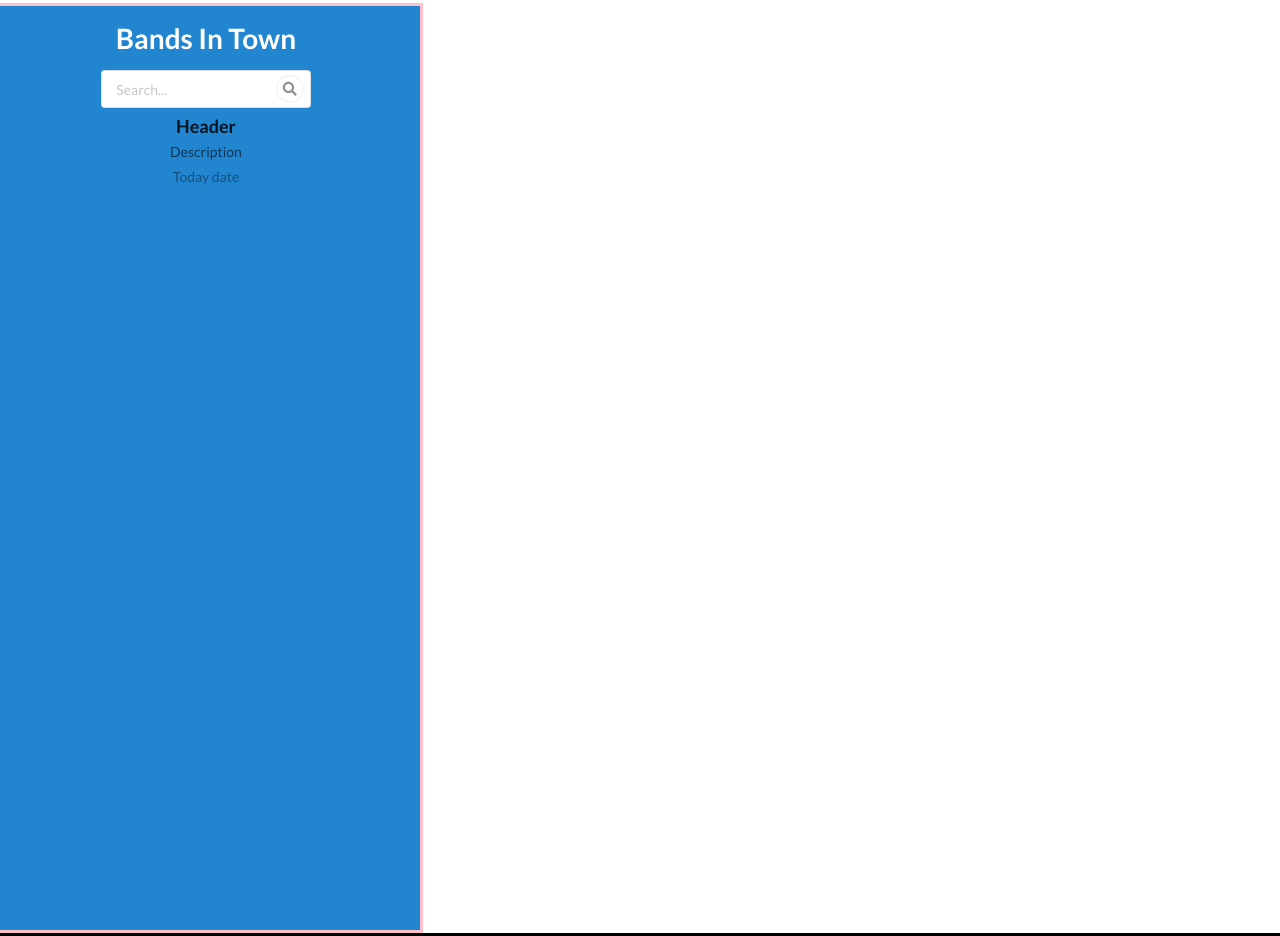
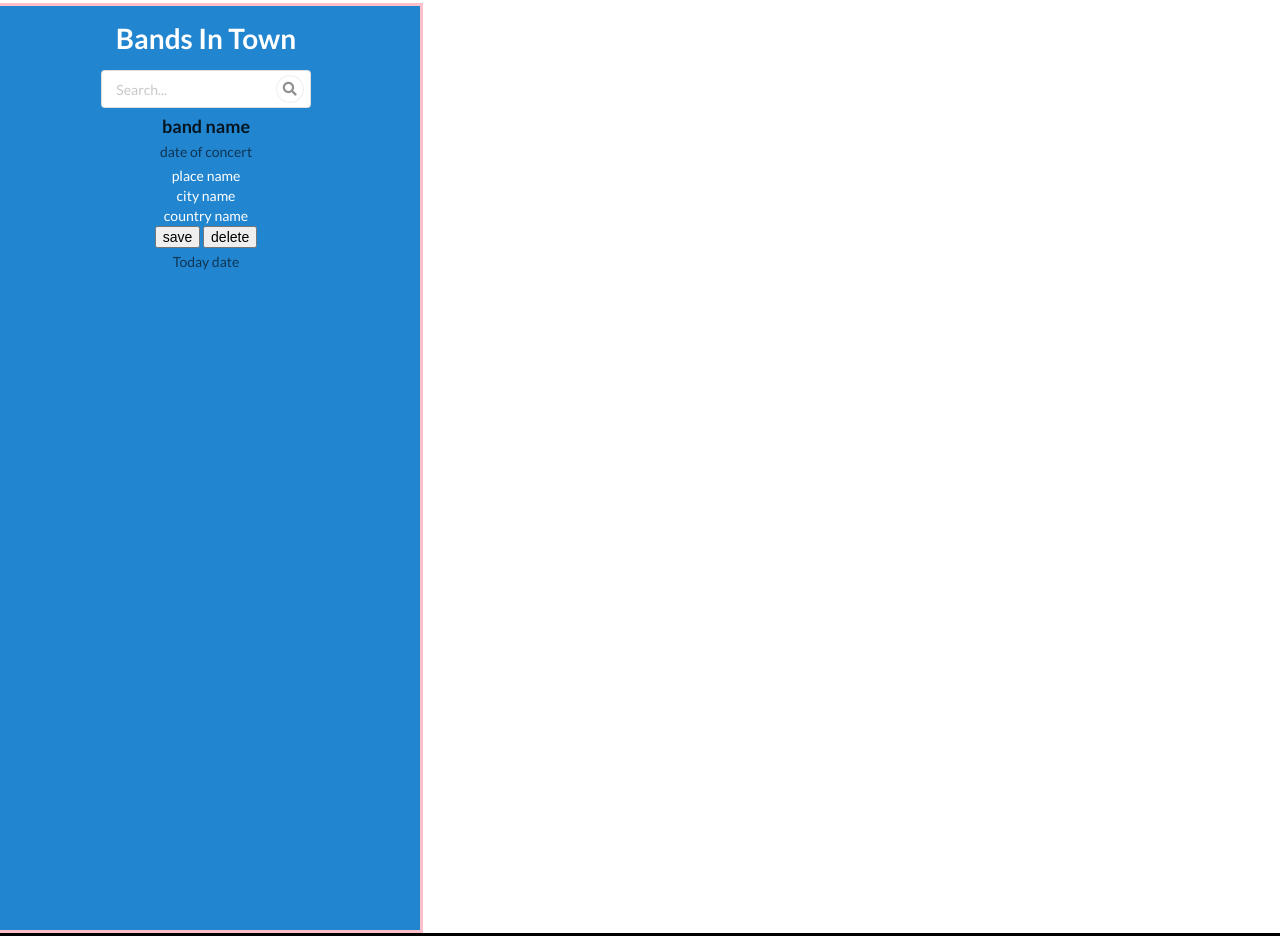
Before and after one commit to Evank1206/Liri-node-app, a website: page client/index.html in a window 1280 px wide. Drawn offline with nearby package versions, Linux system fonts and the light colour scheme.

Commit message:
client html: created divs for dynamic texts like band name, show date, place names etc..

```diff
--- a/client/index.html
+++ b/client/index.html
@@ -26,18 +26,27 @@
 
                 <div class="ui items">
                   <div class="item">
-                    <div class="imageDiv">
-                      <!-- <img class="img" src=""> -->
-                    </div>
+
+                    <div class="imageDiv"></div>
                     <div class="content">
-                      <a class="header">Header</a>
+                      <a class="header">band name</a>
                       <div class="meta">
-                        <span>Description</span>
+                        <span>date of concert</span>
                       </div>
-                      <div class="description">
-                        <p></p>
+                      <div class="palace">
+                        <p>place name</p>
                       </div>
-                      <div class="extra">
+                      <div class="city">
+                        <p>city name</p>
+                      </div>
+                      <div class="country">
+                        <p>country name</p>
+                      </div>
+                      <div class="button">
+                        <button>save</button>
+                        <button>delete</button>
+                      </div>
+                      <div class="meta">
                         Today date
                       </div>
                     </div>
@@ -46,6 +55,13 @@
 
               </div>
             </div>
+            <!-- band name
+                 lineup
+                 date
+                 place name
+                 city name
+                 country
+            -->
             <!-- section two -->
             <!-- <div class="ui green basic column">
               <h1>Movies In Town</h1>
```
